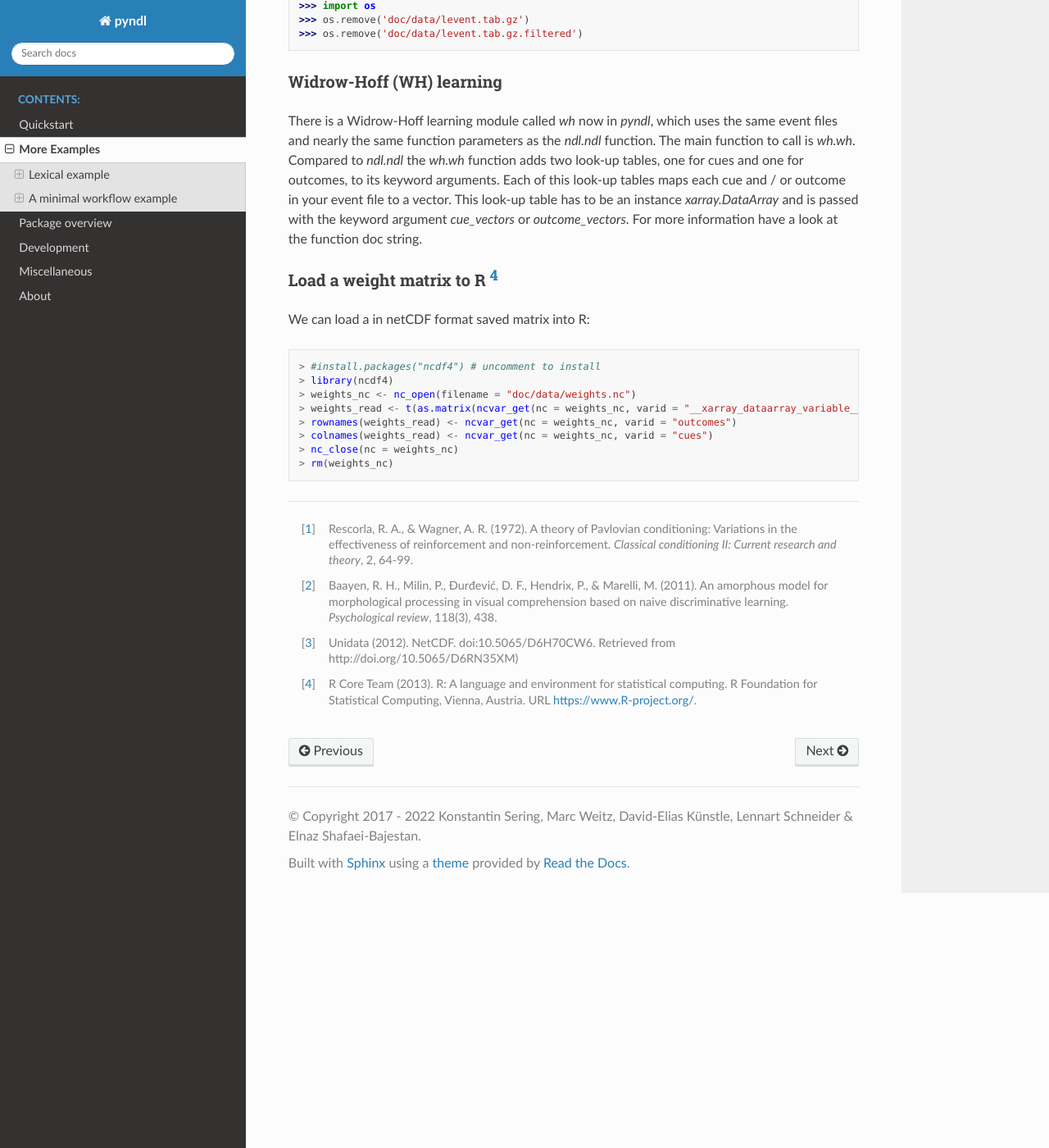
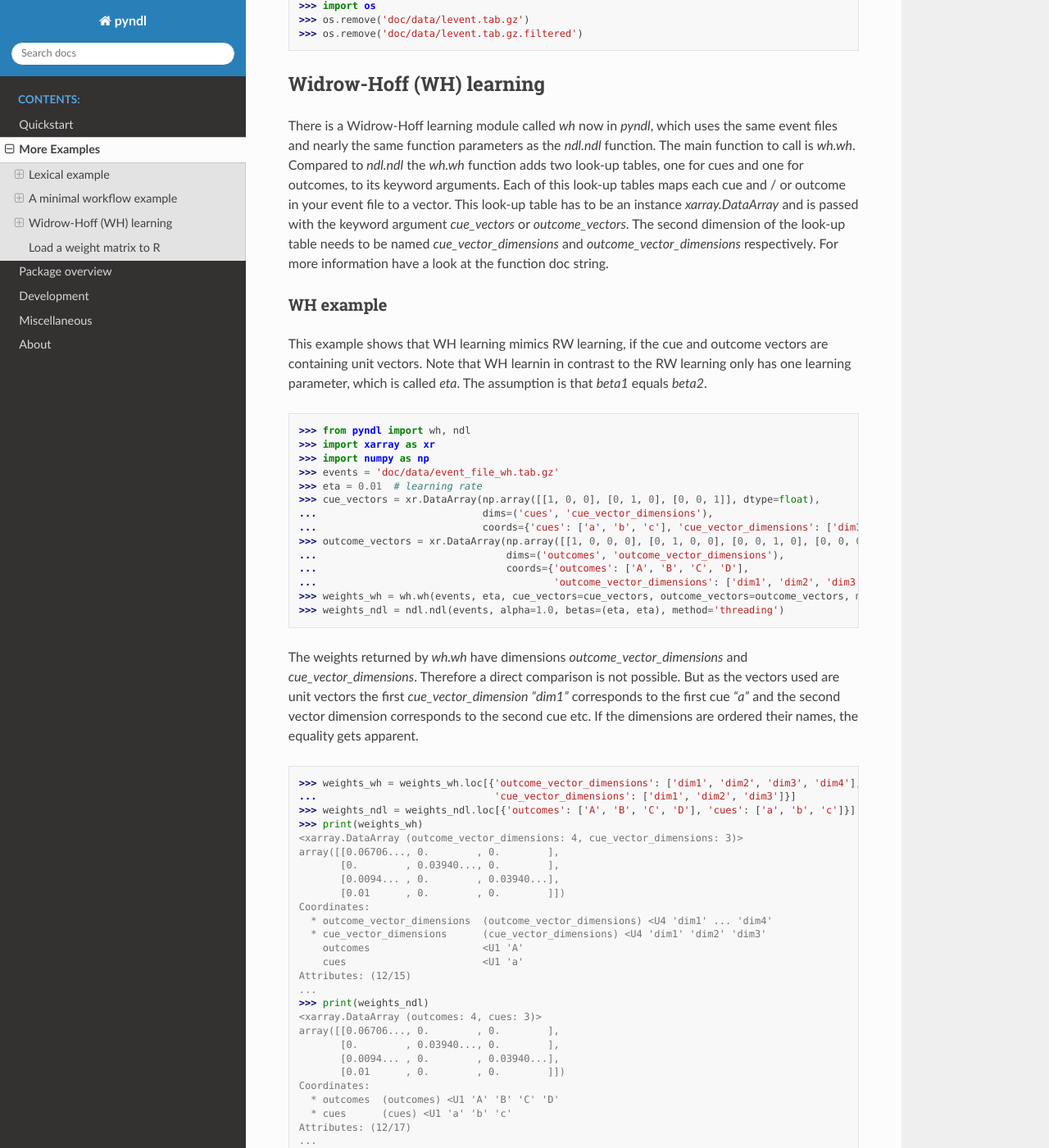
Before and after one commit to quantling/pyndl, a Sphinx documentation site: the page built from doc/source/examples.rst, in a window 1280 px wide and 1400 px high, scrolled down 7627 px. Shown: the whole window at 82% size. Built offline with Sphinx 7.4.7 and the Read the Docs theme 2.0.0, drawn with Linux system fonts in a browser that asks for light colours; pages that are not in the unit, such as notebooks, are missing from menus; some of the changed text lies outside the part shown.

Commit message:
adds WH example; improves docstrings in Widrow-Hoff code (wh.py); checks dtype of cue_vectors and outcome_vectors

```diff
--- a/doc/source/examples.rst
+++ b/doc/source/examples.rst
@@ -400,7 +400,7 @@ created in this tutorial:
 
 
 Widrow-Hoff (WH) learning
--------------------------
+=========================
 There is a Widrow-Hoff learning module called `wh` now in `pyndl`, which uses
 the same event files and nearly the same function parameters as the `ndl.ndl`
 function. The main function to call is `wh.wh`.  Compared to `ndl.ndl` the
@@ -408,12 +408,85 @@ function. The main function to call is `wh.wh`.  Compared to `ndl.ndl` the
 its keyword arguments.  Each of this look-up tables  maps each cue and / or
 outcome in your event file to a vector. This look-up table has to be an
 instance `xarray.DataArray` and is passed with the keyword argument
-`cue_vectors` or `outcome_vectors`. For more information have a look at the
-function doc string.
+`cue_vectors` or `outcome_vectors`. The second dimension of the look-up table
+needs to be named `cue_vector_dimensions` and `outcome_vector_dimensions`
+respectively. For more information have a look at the function doc string.
+
+WH example
+----------
+This example shows that WH learning mimics RW learning, if the cue and outcome
+vectors are containing unit vectors. Note that WH learnin in contrast to the RW
+learning only has one learning parameter, which is called `eta`. The assumption
+is that `beta1` equals `beta2`.
+
+.. code-block:: python
+
+   >>> from pyndl import wh, ndl
+   >>> import xarray as xr
+   >>> import numpy as np
+   >>> events = 'doc/data/event_file_wh.tab.gz'
+   >>> eta = 0.01  # learning rate
+   >>> cue_vectors = xr.DataArray(np.array([[1, 0, 0], [0, 1, 0], [0, 0, 1]], dtype=float),
+   ...                            dims=('cues', 'cue_vector_dimensions'),
+   ...                            coords={'cues': ['a', 'b', 'c'], 'cue_vector_dimensions': ['dim1', 'dim2', 'dim3']})
+   >>> outcome_vectors = xr.DataArray(np.array([[1, 0, 0, 0], [0, 1, 0, 0], [0, 0, 1, 0], [0, 0, 0, 1]], dtype=float),
+   ...                                dims=('outcomes', 'outcome_vector_dimensions'),
+   ...                                coords={'outcomes': ['A', 'B', 'C', 'D'],
+   ...                                        'outcome_vector_dimensions': ['dim1', 'dim2', 'dim3', 'dim4']})
+   >>> weights_wh = wh.wh(events, eta, cue_vectors=cue_vectors, outcome_vectors=outcome_vectors, method='numpy')
+   >>> weights_ndl = ndl.ndl(events, alpha=1.0, betas=(eta, eta), method='threading')
+
+The weights returned by `wh.wh` have dimensions `outcome_vector_dimensions` and
+`cue_vector_dimensions`. Therefore a direct comparison is not possible. But
+as the vectors used are unit vectors the first `cue_vector_dimension` `"dim1"`
+corresponds to the first cue `"a"` and the second vector dimension corresponds
+to the second cue etc. If the dimensions are ordered their names, the equality
+gets apparent.
+
+.. code-block:: python
+
+    >>> weights_wh = weights_wh.loc[{'outcome_vector_dimensions': ['dim1', 'dim2', 'dim3', 'dim4'],
+    ...                              'cue_vector_dimensions': ['dim1', 'dim2', 'dim3']}]
+    >>> weights_ndl = weights_ndl.loc[{'outcomes': ['A', 'B', 'C', 'D'], 'cues': ['a', 'b', 'c']}]
+    >>> print(weights_wh)  # doctest: +ELLIPSIS
+    <xarray.DataArray (outcome_vector_dimensions: 4, cue_vector_dimensions: 3)>
+    array([[0.06706..., 0.        , 0.        ],
+           [0.        , 0.03940..., 0.        ],
+           [0.0094... , 0.        , 0.03940...],
+           [0.01      , 0.        , 0.        ]])
+    Coordinates:
+      * outcome_vector_dimensions  (outcome_vector_dimensions) <U4 'dim1' ... 'dim4'
+      * cue_vector_dimensions      (cue_vector_dimensions) <U4 'dim1' 'dim2' 'dim3'
+        outcomes                   <U1 'A'
+        cues                       <U1 'a'
+    Attributes: (12/15)
+    ...
+    >>> print(weights_ndl)  # doctest: +ELLIPSIS
+    <xarray.DataArray (outcomes: 4, cues: 3)>
+    array([[0.06706..., 0.        , 0.        ],
+           [0.        , 0.03940..., 0.        ],
+           [0.0094... , 0.        , 0.03940...],
+           [0.01      , 0.        , 0.        ]])
+    Coordinates:
+      * outcomes  (outcomes) <U1 'A' 'B' 'C' 'D'
+      * cues      (cues) <U1 'a' 'b' 'c'
+    Attributes: (12/17)
+    ...
+
+Furthermore, it is possible to only use `cue_vectors` or only
+`outcome_vectors`. This functionality is linux only at the moment.
+
+.. code-block:: python
+
+   >>> weights_wh_cv_only = wh.wh(events, eta, cue_vectors=cue_vectors, method='openmp')  # doctest: +SKIP
+   >>> weights_wh_ov_only = wh.wh(events, eta, outcome_vectors=outcome_vectors, method='openmp')  # doctest: +SKIP
+
+For this example the content of the resulting weights matches the content of
+the `weights_wh` and `weights_ndl`.
 
 
 Load a weight matrix to R [4]_
-------------------------------
+==============================
 We can load a in netCDF format saved matrix into R:
 
 .. code-block:: R
--- a/pyproject.toml
+++ b/pyproject.toml
@@ -1,6 +1,6 @@
 [tool.poetry]
 name = "pyndl"
-version = "1.0.0-beta"
+version = "1.0.0-beta2"
 description = "Naive discriminative learning implements learning and classification models based on the Rescorla-Wagner equations."
 
 license = "MIT"
```
Also changed, not shown: 2 other files.
